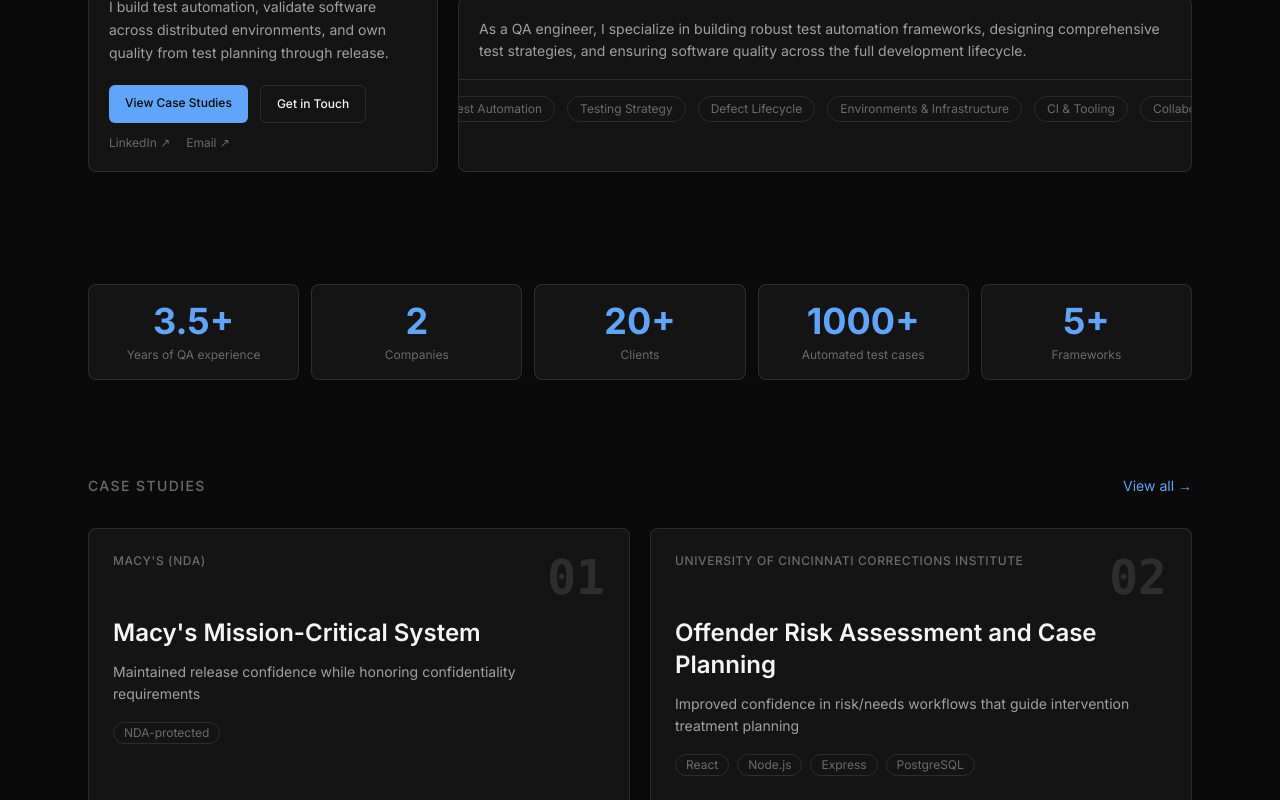
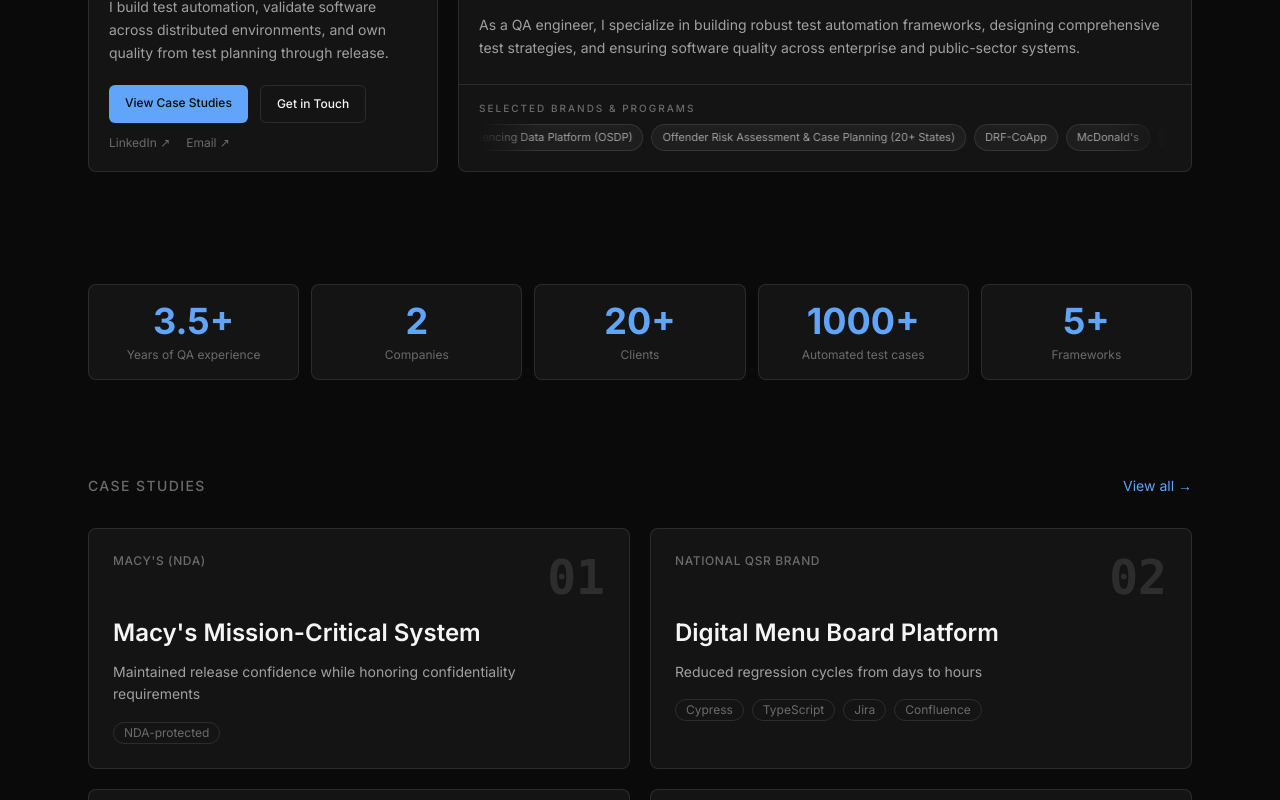
Before and after one commit to LostInTyping/BuildVerified, a Next.js app: page / in a window 1280 px wide. Shown: the part 480-1280 px from the top of the page. Built offline with nearby package versions, Linux system fonts and the light colour scheme.

Commit message:
fix(home): smooth marquee loop and polish featured case study cards

```diff
--- a/src/app/globals.css
+++ b/src/app/globals.css
@@ -34,19 +34,59 @@ body {
 
 @keyframes marquee {
   from {
-    transform: translateX(0);
+    transform: translate3d(0, 0, 0);
   }
   to {
-    transform: translateX(-33.33%);
+    transform: translate3d(-50%, 0, 0);
   }
 }
 
 .marquee-strip {
+  display: flex;
+  width: max-content;
   animation: marquee 32s linear infinite;
+  will-change: transform;
+}
+
+.marquee-viewport {
+  overflow: hidden;
+  -webkit-mask-image: linear-gradient(
+    to right,
+    transparent 0%,
+    black 8%,
+    black 92%,
+    transparent 100%
+  );
+  mask-image: linear-gradient(
+    to right,
+    transparent 0%,
+    black 8%,
+    black 92%,
+    transparent 100%
+  );
+}
+
+.marquee-group {
+  display: flex;
+  gap: 0.5rem;
+  min-width: max-content;
+  padding-right: 0.5rem;
 }
 
 .expertise-tile:hover {
   box-shadow: var(--shadow-expertise-glow);
+}
+
+.case-study-card {
+  transition: border-color 220ms ease, background-color 220ms ease,
+              box-shadow 220ms ease;
+}
+
+.case-study-card:hover,
+.case-study-card:focus-visible {
+  border-color: var(--color-border-hover);
+  box-shadow: var(--shadow-expertise-glow),
+              0 0 28px rgba(96, 165, 250, 0.18);
 }
 
 @media (prefers-reduced-motion: reduce) {
--- a/src/components/home/featured-case-studies.tsx
+++ b/src/components/home/featured-case-studies.tsx
@@ -1,9 +1,14 @@
 import Link from "next/link";
-import { getFeaturedCaseStudies } from "@/lib/case-studies";
+import { getAllCaseStudies, getFeaturedCaseStudies } from "@/lib/case-studies";
 import { FadeIn } from "@/components/fade-in";
 
 export function FeaturedCaseStudies() {
-  const studies = getFeaturedCaseStudies();
+  const featuredStudies = getFeaturedCaseStudies();
+  const studies =
+    (featuredStudies.length >= 4 ? featuredStudies : getAllCaseStudies()).slice(
+      0,
+      4,
+    );
 
   return (
     <section>
@@ -21,10 +26,14 @@ export function FeaturedCaseStudies() {
         </div>
         <div className="mt-8 grid gap-5 md:grid-cols-2">
           {studies.map((study, index) => (
-            <FadeIn key={study.frontmatter.slug} delay={index * 0.1} className="h-full">
+            <FadeIn
+              key={study.frontmatter.slug}
+              delay={index * 0.1}
+              className={index >= 2 ? "hidden h-full md:block" : "h-full"}
+            >
               <Link
                 href={`/case-studies/${study.frontmatter.slug}`}
-                className="group flex h-full flex-col rounded-lg border border-border bg-bg-card p-6 transition-all hover:border-accent hover:bg-bg-card-hover"
+                className="case-study-card group flex h-full flex-col rounded-lg border border-border bg-bg-card p-6 hover:bg-bg-card-hover"
               >
                 <div className="flex items-start justify-between gap-4">
                   <p className="text-xs font-medium uppercase tracking-wider text-text-muted">
@@ -50,9 +59,6 @@ export function FeaturedCaseStudies() {
                     </span>
                   ))}
                 </div>
-                <p className="mt-auto pt-6 text-xs text-accent">
-                  Read case study &rarr;
-                </p>
               </Link>
             </FadeIn>
           ))}
--- a/src/components/home/hero.tsx
+++ b/src/components/home/hero.tsx
@@ -39,11 +39,20 @@ const expertiseAreas: Array<{
   },
 ];
 
-const capabilities = expertiseAreas.map((area) => area.title);
+const selectedBrandsAndPrograms = [
+  "Brooksource",
+  "Macy's",
+  "Ohio Sentencing Data Platform (OSDP)",
+  "Offender Risk Assessment & Case Planning (20+ States)",
+  "DRF-CoApp",
+  "McDonald's",
+  "Taco Bell",
+  "KFC",
+  "Tim Hortons",
+  "Burger King",
+];
 
 export function Hero() {
-  const tripleCaps = [...capabilities, ...capabilities, ...capabilities];
-
   return (
     <section className="mx-auto max-w-6xl px-6 py-12 md:py-20">
       <div className="grid w-full gap-4 sm:gap-5 md:grid-cols-[300px_minmax(0,1fr)] lg:grid-cols-[350px_minmax(0,1fr)]">
@@ -181,23 +190,35 @@ export function Hero() {
 
         {/* Content Card */}
         <FadeIn delay={0.2} className="h-full min-w-0">
-          <div className="h-full min-w-0 overflow-hidden rounded-lg border border-border bg-bg-card p-5">
+          <div className="flex h-full min-w-0 flex-col overflow-hidden rounded-lg border border-border bg-bg-card p-5">
             <p className="text-sm leading-relaxed text-text-secondary">
               As a QA engineer, I specialize in building robust test automation
               frameworks, designing comprehensive test strategies, and ensuring
-              software quality across the full development lifecycle.
+              software quality across enterprise and public-sector systems.
             </p>
-            <div className="-mx-5 mt-4 overflow-hidden border-t border-border px-5 pt-4">
-              <div className="marquee-strip min-w-0 flex gap-3 whitespace-nowrap">
-                {tripleCaps.map((cap, i) => (
-                  <span
-                    key={`${cap}-${i}`}
-                    aria-hidden={i >= capabilities.length}
-                    className="shrink-0 rounded-full border border-border px-3 py-1 text-xs text-text-muted"
-                  >
-                    {cap}
-                  </span>
-                ))}
+            <div className="-mx-5 mt-auto border-t border-border px-5 pt-4">
+              <p className="mb-2 text-[10px] font-medium uppercase tracking-[0.2em] text-text-muted">
+                Selected Brands & Programs
+              </p>
+              <div className="marquee-viewport">
+                <div className="marquee-strip">
+                  {[0, 1].map((copyIndex) => (
+                    <div
+                      key={copyIndex}
+                      className="marquee-group"
+                      aria-hidden={copyIndex === 1}
+                    >
+                      {selectedBrandsAndPrograms.map((item) => (
+                        <span
+                          key={`${item}-${copyIndex}`}
+                          className="shrink-0 whitespace-nowrap rounded-full border border-border bg-bg-elevated px-2.5 py-1 text-[11px] text-text-secondary"
+                        >
+                          {item}
+                        </span>
+                      ))}
+                    </div>
+                  ))}
+                </div>
               </div>
             </div>
           </div>
```
